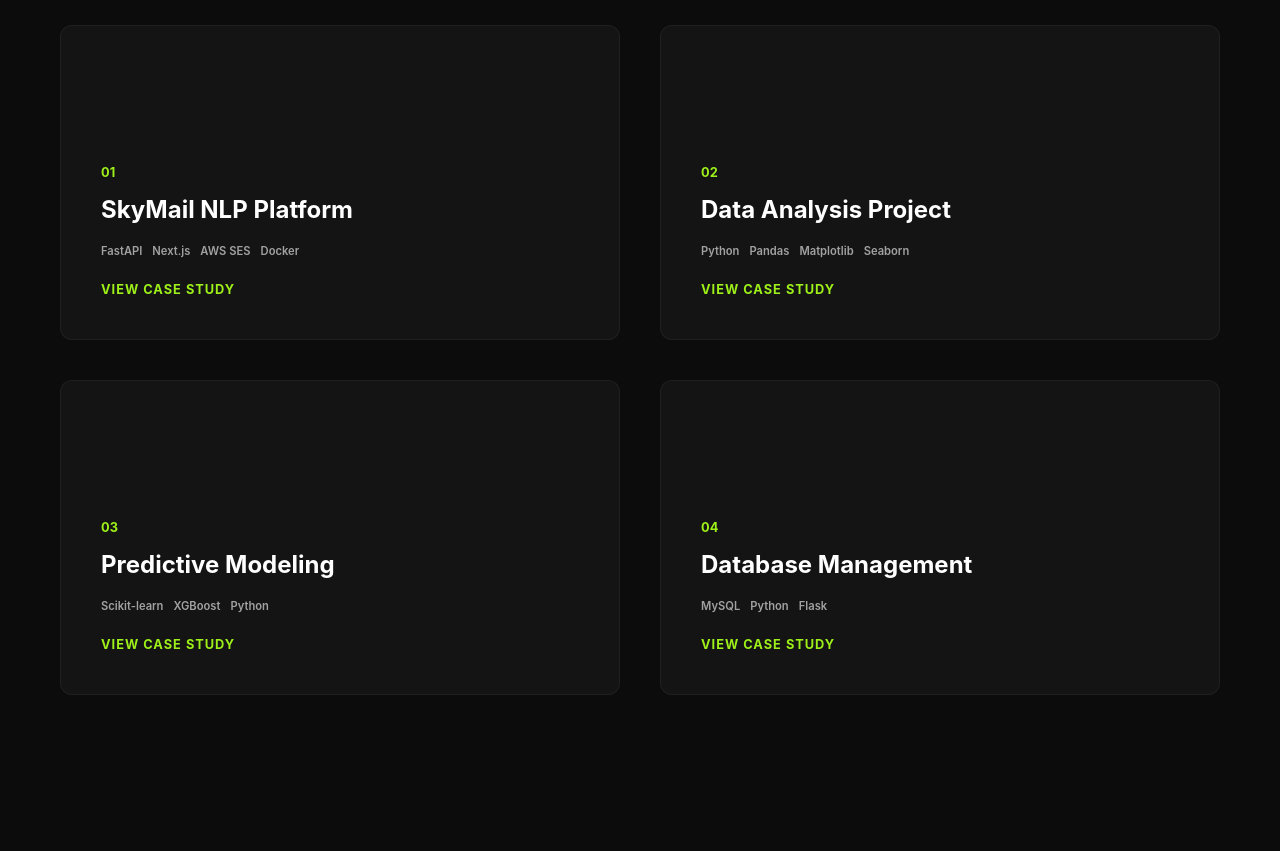
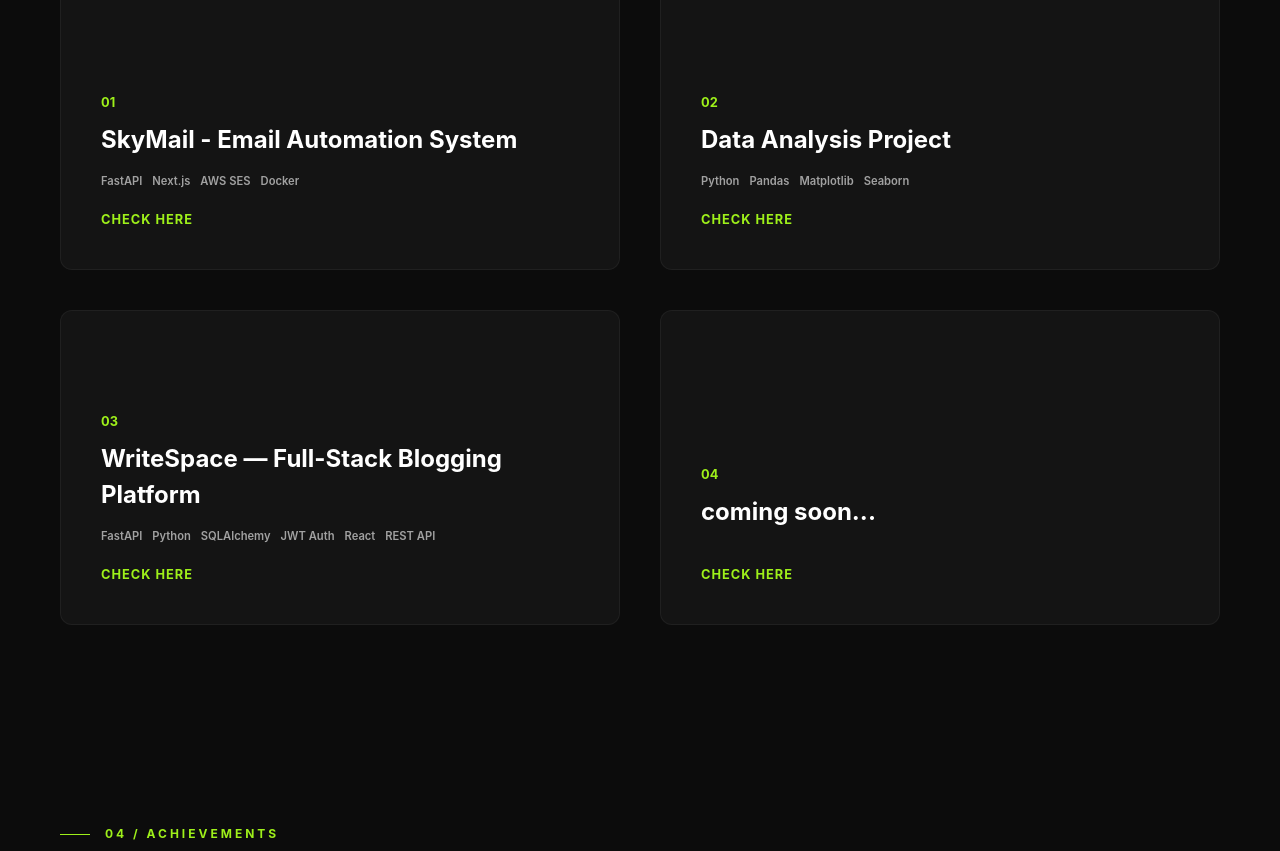
Before and after one commit to Mayank-Garg0911/mayankgarg, a React (Vite) app: page / in a window 1280 px wide. Shown: the part 2780-3631 px from the top of the page. Built offline with nearby package versions, Linux system fonts and the light colour scheme.

Commit message:
refactorised: projects section

```diff
--- a/src/components/Projects.jsx
+++ b/src/components/Projects.jsx
@@ -4,31 +4,35 @@ import '../styles/Projects.css'
 export default function Projects() {
   const projectsData = [
     {
-      title: 'SkyMail NLP Platform',
+      title: 'SkyMail - Email Automation System',
       tech: ['FastAPI', 'Next.js', 'AWS SES', 'Docker'],
-      number: '01'
+      number: '01',
+      link: 'https://www.skymail.solutions/'
     },
     {
       title: 'Data Analysis Project',
       tech: ['Python', 'Pandas', 'Matplotlib', 'Seaborn'],
-      number: '02'
+      number: '02',
+      link: '#dataanalysis'
     },
     {
-      title: 'Predictive Modeling',
-      tech: ['Scikit-learn', 'XGBoost', 'Python'],
-      number: '03'
+      title: 'WriteSpace — Full-Stack Blogging Platform',
+      tech: ['FastAPI', 'Python', 'SQLAlchemy', 'JWT Auth', 'React', 'REST API'],
+      number: '03',
+      link: '#writespace'
     },
     {
-      title: 'Database Management',
-      tech: ['MySQL', 'Python', 'Flask'],
-      number: '04'
+      title: 'coming soon...',
+      tech: [],
+      number: '04',
+      link: '#'
     }
   ]
 
   return (
     <section id="projects" className="section-container">
       <div className="section-label">03 / Projects</div>
-      <div className="section-title">Case studies and<br />selected work.</div>
+      <div className="section-title">Built and Deployed </div>
 
       <div className="projects-grid">
         {projectsData.map(project => (
@@ -42,7 +46,9 @@ export default function Projects() {
                 ))}
               </div>
               <div className="project-links">
-                <span className="project-btn">VIEW CASE STUDY</span>
+                <a className="project-btn" href={project.link} target="_blank" rel="noopener noreferrer">
+                  CHECK HERE
+                </a>
               </div>
             </div>
           </div>
```
